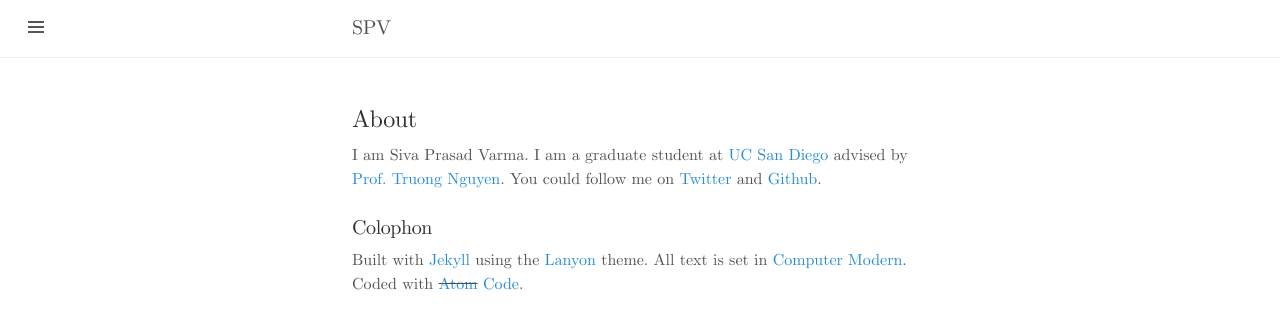
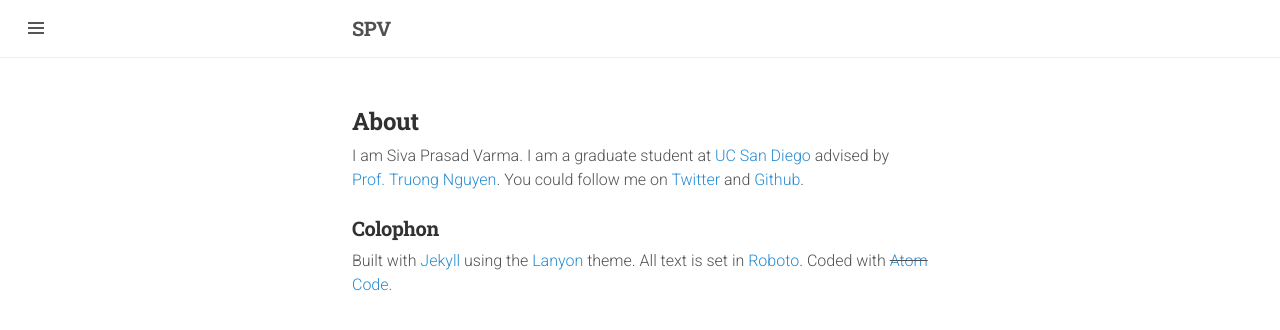
Before and after one commit to sivapvarma/sivapvarma.github.io, a Jekyll site: the page built from about.md, in a window 1280 px wide. Shown: the top 330 px of the page. Built offline with Jekyll 4.4.1, drawn with Linux system fonts in a browser that asks for light colours.

Commit message:
Use Roboto
Update fonts back to Roboto from Computer Modern.

```diff
--- a/about.md
+++ b/about.md
@@ -12,5 +12,6 @@ I am Siva Prasad Varma. I am a graduate student at [UC San Diego](http://ucsd.ed
 
 Built with [Jekyll](http://jekyllrb.com) using the
 [Lanyon](https://github.com/poole/lanyon) theme.
-All text is set in [Computer Modern](https://en.wikipedia.org/wiki/Computer_Modern).
+All text is set in [Roboto](https://fonts.google.com/specimen/Roboto).
+<!-- [Computer Modern](https://en.wikipedia.org/wiki/Computer_Modern). -->
 Coded with ~~[Atom](https://atom.io)~~ [Code](http://code.visualstudio.com/).
--- a/public/css/lanyon.css
+++ b/public/css/lanyon.css
@@ -33,6 +33,9 @@
  * Google fonts import
  */
 @import 'https://fonts.googleapis.com/css?family=Roboto+Condensed:300|Roboto:300,300i,700';
+@import url('https://fonts.googleapis.com/css?family=Old+Standard+TT:400,700');
+@import url('https://fonts.googleapis.com/css?family=Alegreya:400,700');
+@import url('https://fonts.googleapis.com/css?family=Roboto+Slab:400,700');
 @import 'fonts/cmun-sans.css';
 @import 'fonts/cmun-serif.css';
 
@@ -50,14 +53,14 @@ body {
 }
 
 html {
-  font-family: "Computer Modern Serif","Roboto", Helvetica, Arial, sans-serif;
+  font-family: "Roboto", "Computer Modern Serif", Helvetica, Arial, sans-serif;
   font-weight: 300;
   font-size: medium;
 }
 
 h1, h2, h3, h4, h5, h6 {
-  font-family: "Computer Modern Serif","Roboto", Helvetica, Arial, sans-serif;
-  font-weight: 300;
+  font-family: "Roboto Slab", "Alegreya", "Old Standard TT", "Roboto", "Computer Modern Serif", Helvetica, Arial, sans-serif;
+  font-weight: 700;
   color: #313131;
   letter-spacing: -.025rem;
 }
@@ -159,7 +162,7 @@ h1, h2, h3, h4, h5, h6 {
   width: 14rem;
   visibility: hidden;
   overflow-y: auto;
-  font-family: "Computer Modern Sans", "Roboto", Helvetica, Arial, sans-serif;
+  font-family: "Roboto", "Computer Modern Sans", Helvetica, Arial, sans-serif;
   font-size: .875rem; /* 15px */
   color: rgba(255,255,255,.6);
   background-color: #202020;
@@ -381,7 +384,7 @@ a.sidebar-nav-item:focus {
   overflow: hidden; /* clearfix */
   margin-left: -1rem;
   margin-right: -1rem;
-  font-family: "Computer Modern Sans", "Roboto", Helvetica, Arial, sans-serif;
+  font-family:  "Roboto Condensed", "Computer Modern Sans", Helvetica, Arial, sans-serif;
   color: #ccc;
   text-align: center;
 }
```
